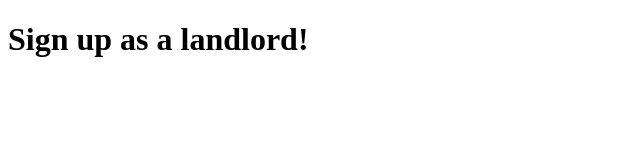
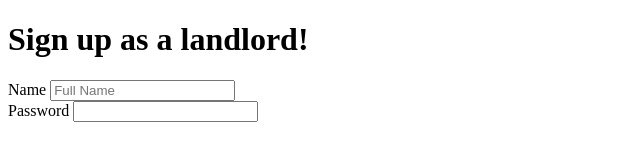
Before and after one commit to jedsmith2004/PropertySite, a website: page landlordSignup.html in a window 1280 px wide. Shown: the whole page, without its empty margins (0-640 px from the left). Drawn offline with Linux system fonts and the light colour scheme.

Commit message:
Landlord signup

```diff
--- a/landlordSignup.html
+++ b/landlordSignup.html
@@ -7,5 +7,16 @@
 </head>
 <body>
     <h1>Sign up as a landlord!</h1>
+    <form action="....." methods="GET">
+        <div>
+            <label for="Name">Name</label>
+            <input type="text" name = "Name" id ="Name" placeholder="Full Name">
+        </div>
+        <div>
+            <label for="Password">Password</label>
+            <input type="password" name = "Password" id ="Password">
+        </div>
+
+    </form>
 </body>
 </html>
```
Also changed, not shown: 1 other file.
